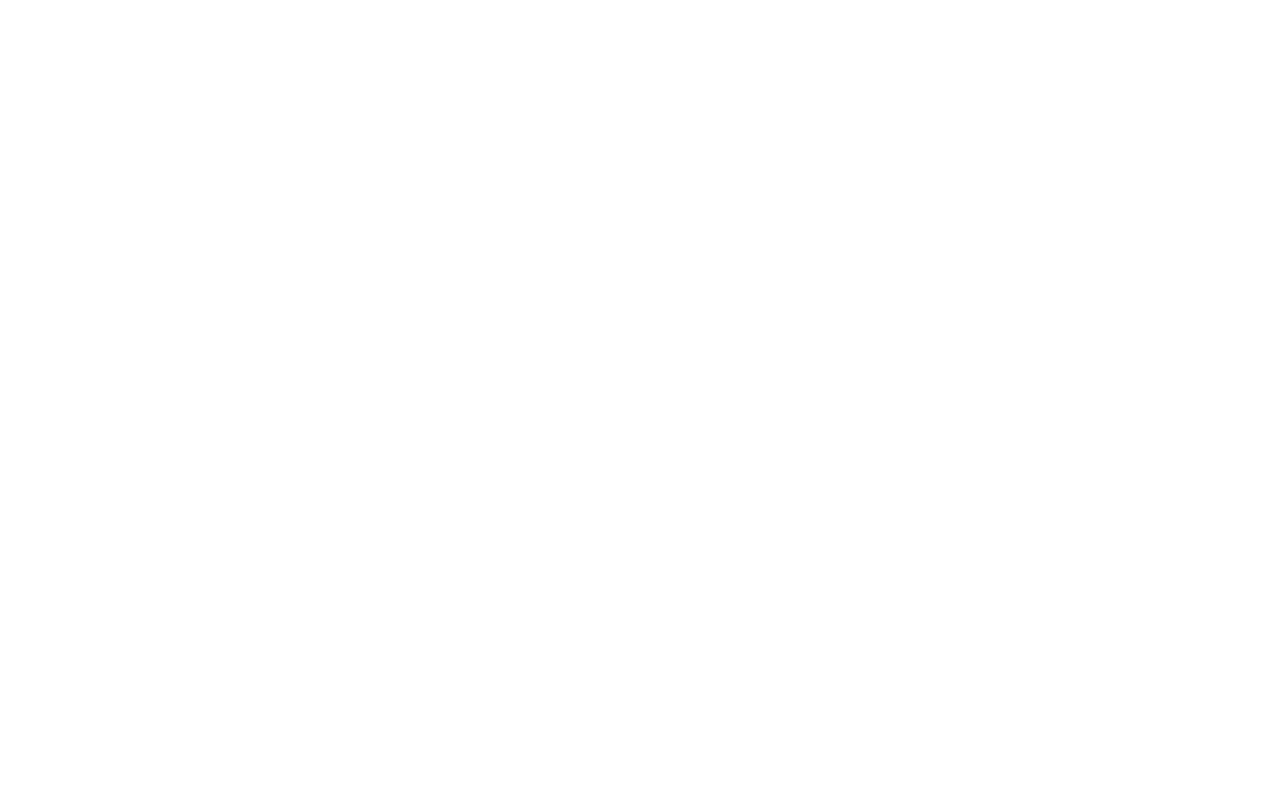
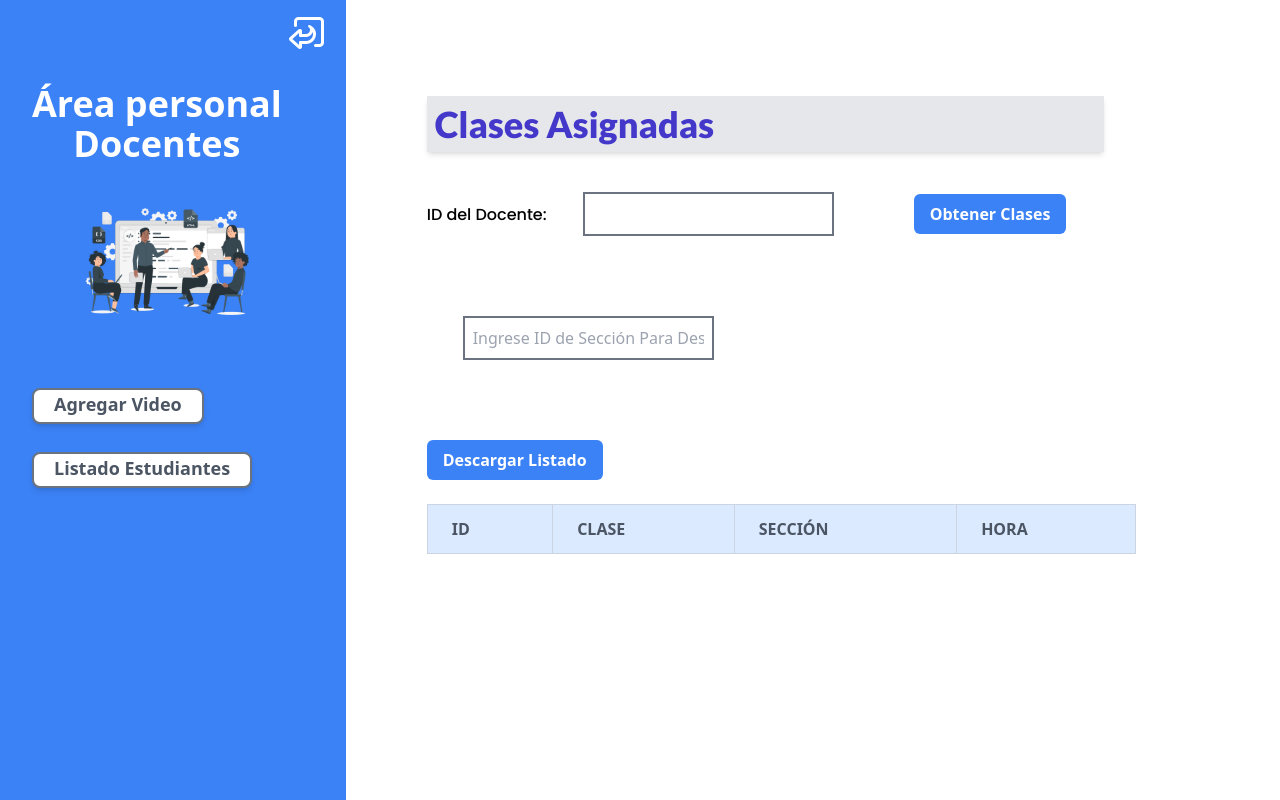
Before and after one commit to dimasjavier0/Registro3.0, a React (Vite) app in the folder Front-End/: page /principalDocente/clasesAsignadas in a window 1280 px wide. Before the commit this address had no page. Built offline with nearby package versions, Linux system fonts and the light colour scheme.

Commit message:
Creacion de vista principal de docente

```diff
--- a/Front-End/src/App.jsx
+++ b/Front-End/src/App.jsx
@@ -12,10 +12,10 @@
 import EstAdmitidosCsv from './pages/EstAdmitidosCsv';
 import VistaAdmin from './pages/VistaAdmin';
 import Dc_ClasesAsignadas from './pages/Dc_ClasesAsignadas';
-import HeaderEstudiantes from './components/HeaderEstudiante';
 import PerfilEstudiante from './pages/PerfilEstudiante';
 import '@fortawesome/fontawesome-free/css/all.css';
 import LayoutEstudiante from './layout/LayoutEstudiante';
+import LayoutDocente from './layout/LayoutDocente';
 import SubirVideoFormulario from './pages/AsignarVideo';
 
 function App() {
@@ -45,14 +45,13 @@
               <Route path='estAdmitidos' element={<EstAdmitidosCsv/>} />
         </Route>
 
-        <Route >
-            <Route path='/clasesAsignadas' element={<Dc_ClasesAsignadas/>} />
-            <Route path='/videosporasignatura' element={<SubirVideoFormulario/>} />
-
+        <Route path='/principalEstudiante' element={<LayoutEstudiante/>}>
+            <Route path='perfilEstudiante' element={<PerfilEstudiante/>} />
         </Route>
 
-        <Route path='/principalEstudiante' element={<LayoutEstudiante/>}>
-            <Route path='perfilEstudiante' element={<PerfilEstudiante/>} />
+        <Route path='/principalDocente' element={<LayoutDocente/>}>
+            <Route path='clasesAsignadas' element={<Dc_ClasesAsignadas/>} />
+            <Route path='videosporasignatura' element={<SubirVideoFormulario/>} />
         </Route>
 
 
--- /dev/null
+++ b/Front-End/src/components/HeaderDocente.jsx
@@ -0,0 +1,43 @@
+import React from 'react'
+import { Link } from 'react-router-dom'
+function HeaderDocente() {
+
+    return (
+        <div className='h-full flex fixed'>
+            <aside className=' bg-blue-500'>
+                    <div className=' mt-5'>
+                    <Link
+                    to='/'
+                    className=" ml-72 ">
+                    <i className="text-white fa-regular fa-share-from-square fa-rotate-180 fa-2xl"></i>
+                    </Link>
+                    </div>
+                <div className=' mr-16'>
+                <div>
+                <h1 className='text-4xl ml-8
+                font-black text-center text-white mt-10'>Área personal <br />
+                <h1>Docentes</h1>
+                </h1>
+                <img className=' w-44 h-44 ml-20 mb-10 mt-2' src="/img/vista-docente.png" alt="Seguridad" />
+                <nav className=''>
+                    <Link to='/principalDocente/videosporasignatura'>
+                        <button className='transition bg-white text-gray-600 ml-8 font-bold text-lg ease-in-out  hover:scale-110 shadow-md hover:shadow-white rounded-lg py-0 px-5 border-gray-500 border-2 pb-1'>
+                        Agregar Video
+                        </button>
+                    </Link>
+
+                    <Link to='/principalDocente/clasesAsignadas'>
+                        <button className='transition bg-white text-gray-600 block mt-7 ml-8 font-bold text-lg ease-in-out  hover:scale-110 shadow-md hover:shadow-white rounded-lg py-0 px-5 border-gray-500 border-2 pb-1'>
+                        Listado Estudiantes
+                        </button>
+                    </Link>
+                </nav>
+                </div>
+                </div>
+            </aside>
+        </div>
+
+    )
+}
+
+export default HeaderDocente
--- a/Front-End/src/components/HeaderEstudiante.jsx
+++ b/Front-End/src/components/HeaderEstudiante.jsx
@@ -25,13 +25,13 @@
                         </button>
                     </Link>
 
-                    <Link to='/administracion/SubirCsv'>
+                    <Link to='#'>
                         <button className='transition bg-gray-100 block mt-7 ml-8 text-orange-900 font-bold text-lg ease-in-out  hover:scale-110 shadow-md hover:shadow-white rounded-lg py-0 px-5 border-gray-500 border-2 pb-1'>
                             Matricula
                         </button>
                     </Link>
 
-                    <Link to='/administracion/nuevoDocente'>
+                    <Link to='#'>
                         <button className='transition bg-gray-100 block mt-7 ml-8 text-orange-900 font-bold text-lg ease-in-out  hover:scale-110 shadow-md hover:shadow-white rounded-lg py-0 px-5 border-gray-500 border-2 pb-1'>
                             Certificado Académico
                         </button>
--- /dev/null
+++ b/Front-End/src/layout/LayoutDocente.jsx
@@ -0,0 +1,21 @@
+import React from 'react'
+import HeaderDocente from '../components/HeaderDocente'
+import { Outlet } from 'react-router-dom'
+
+function LayoutDocente() {
+
+    return (
+        <div className='grid grid-cols-3 '>
+
+            <div className='col-span-1'>
+            <HeaderDocente/>
+            </div>
+
+            <main className="col-span-2">
+            <Outlet />
+            </main>
+        </div>
+    )
+}
+
+export default LayoutDocente
--- a/Front-End/src/pages/AsignarVideo.jsx
+++ b/Front-End/src/pages/AsignarVideo.jsx
@@ -57,8 +57,8 @@
   };
 
   return (
-    <div className="max-w-md mx-auto mt-10 p-6 bg-white rounded-md shadow-md">
-      <h2 className="text-2xl font-semibold mb-4">Subir Video</h2>
+    <div className="max-w-md mx-auto border-blue-900 mt-28 p-6 ml-20 bg-white rounded-md shadow-2xl border-2">
+      <h2 className="text-2xl font-lato mb-4 font-bold">Subir Video</h2>
 
       <label className="block mb-4">
         <span className="text-gray-700">Seleccionar Video:</span>
@@ -77,7 +77,7 @@
         </select>
       </label>
 
-      <button onClick={handleUpload} className="bg-blue-500 text-white px-4 py-2 rounded-md">
+      <button onClick={handleUpload} className="bg-blue-500 hover:bg-blue-700 text-white px-4 py-2 rounded-md">
         Subir Video
       </button>
     </div>
--- a/Front-End/src/pages/Dc_ClasesAsignadas.jsx
+++ b/Front-End/src/pages/Dc_ClasesAsignadas.jsx
@@ -40,30 +40,30 @@
 
   return (
       <div className=''>
-      <h1 className='text-4xl text-red-800 font-black mb-4 mt-28 text-center font-lato'>Clases Asignadas</h1>
-      <label>ID del Docente:</label>
+        <h1 className='text-4xl shadow-md bg-gray-200 mr-44 p-2 text-indigo-700 font-label font-black mb-10 mt-24  font-lato'>Clases Asignadas</h1>
+        <label className='font-label font-medium'>ID del Docente:</label>
         <input
-      className='border-2  border-rose-800 mb-20 ml-9 p-4'
+        className='border-2 border-gray-500  mb-20 ml-9 p-2'
         type="text" value={idDocente} onChange={(e) => setIdDocente(e.target.value)} />
         <button
         className='bg-blue-500 ml-20 hover:bg-blue-700 text-white font-bold py-2 px-4 rounded-md mb-4'
         onClick={obtenerClasesAsignadas}>Obtener Clases</button>
 
         <input
-          className="border-2  border-rose-800 mb-20 ml-9 p-4"
+          className="border-2  border-gray-500 mb-20 ml-9 p-2"
           type="text"
           placeholder="Ingrese ID de Sección Para Descargar Listado"
           value={idSeccion}
           onChange={(e) => setIdSeccion(e.target.value)}
         />
         <button
-          className="bg-blue-500 ml-20 hover:bg-blue-700 text-white font-bold py-2 px-4 rounded-md mb-4"
+          className="bg-blue-500 block hover:bg-blue-700 text-white font-bold py-2 px-4 rounded-md mb-4"
           onClick={handleDescargarListado}
         >
         Descargar Listado
         </button>
 
-
+      <div className='max-h-96 overflow-y-scroll  mr-36 mt-6'>
       <table className='min-w-full bg-white border border-gray-300'>
         <thead>
           <tr>
@@ -85,6 +85,7 @@
         </tbody>
       </table>
       </div>
+    </div>
   );
 }
 export default App;
--- a/Front-End/src/pages/OlvideContraseña.jsx
+++ b/Front-End/src/pages/OlvideContraseña.jsx
@@ -27,7 +27,7 @@
     const respuesta = await axios.put(url, data);
 
 
-    const mensajePersonalizado = `Se ha enviado un correo al correo: ${email}. Con mensaje: ${respuesta.data.mensaje}`;
+    const mensajePersonalizado = `Se ha enviado un correo al correo: ${email}. Con mensaje: ${respuesta}`;
 
     setAlerta({
       mensaje: mensajePersonalizado,
```
Also changed, not shown: Front-End/public/img/vista-docente.png (added). Lines whose indentation alone changed are shown as unchanged.
